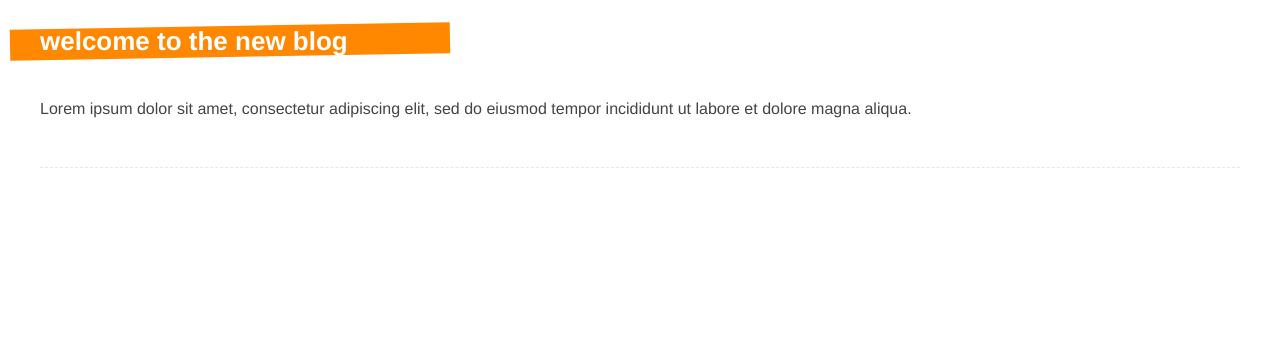
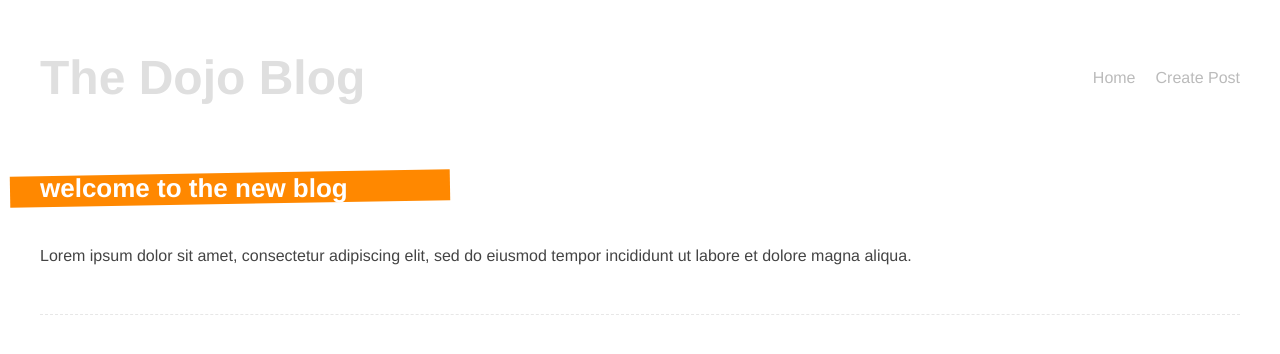
Before and after one commit to WoShiGaoFuShuai/lessons-vue-10, a Vue app: page /posts/1 in a window 1280 px wide. Shown: the top 354 px of the page. Built offline with nearby package versions, Linux system fonts and the light colour scheme; data requests are answered from the project's data file.

Commit message:
added Navbar

```diff
--- a/data/db.json
+++ b/data/db.json
@@ -21,15 +21,6 @@
       ]
     },
     {
-      "id": 3
-    },
-    {
-      "id": 4
-    },
-    {
-      "id": 5
-    },
-    {
       "title": "zz",
       "body": "ww",
       "tags": [
--- a/src/App.vue
+++ b/src/App.vue
@@ -1,6 +1,17 @@
 <template>
+  <Navbar />
   <router-view />
 </template>
+
+<script>
+import Navbar from "./components/Navbar.vue";
+
+export default {
+  components: {
+    Navbar,
+  },
+};
+</script>
 
 <style>
 #app {
--- /dev/null
+++ b/src/components/Navbar.vue
@@ -0,0 +1,37 @@
+<template>
+  <header>
+    <h1>The Dojo Blog</h1>
+    <nav>
+      <router-link :to="{ name: 'home' }">Home</router-link>
+      <router-link :to="{ name: 'Create' }">Create Post</router-link>
+    </nav>
+  </header>
+</template>
+
+<script>
+export default {};
+</script>
+
+<style>
+header {
+  display: flex;
+  justify-content: space-between;
+  align-items: center;
+  max-width: 1200px;
+  margin: 0 auto;
+  padding: 10px;
+}
+header h1 {
+  color: #dfdfdf;
+  font-size: 48px;
+}
+header a {
+  color: #bbb;
+  text-decoration: none;
+  margin-left: 20px;
+}
+header a.router-link-active {
+  color: #444;
+  font-weight: bold;
+}
+</style>
```
